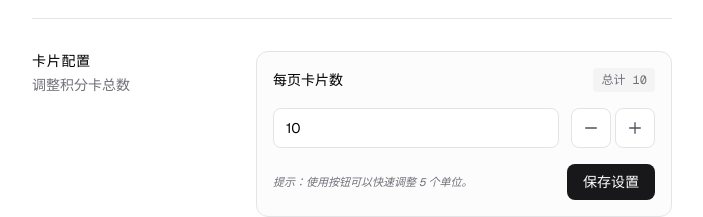
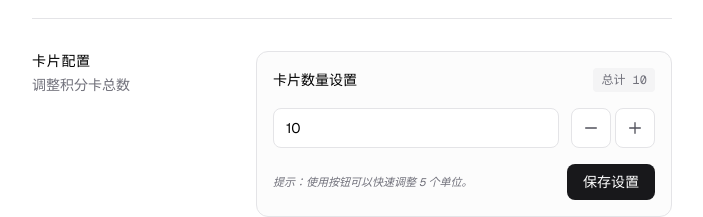
Before and after one commit to dongguacute/FishBall-Cards, a Next.js app: page / in a window 1280 px wide. Both pictures are taken after a click on the button "设置". Shown: the part 297-514 px from the top of the page, without its empty margins (288-991 px from the left). Built offline with nearby package versions, Linux system fonts and the light colour scheme.

Commit message:
fix(settings): update label for card count setting to improve clarity in Chinese

```diff
--- a/components/Settings.tsx
+++ b/components/Settings.tsx
@@ -201,7 +201,7 @@ export const Settings: React.FC = () => {
                 <div className="flex flex-col gap-4 p-4 rounded-xl border border-zinc-200 dark:border-zinc-800 bg-zinc-50/50 dark:bg-zinc-900/50">
                     <div className="flex items-center justify-between">
                       <label htmlFor="cardCount" className="text-sm font-medium text-black dark:text-white">
-                        每页卡片数
+                        卡片数量设置
                       </label>
                       <div className="flex items-center gap-3">
                         {isLocked && (
```
